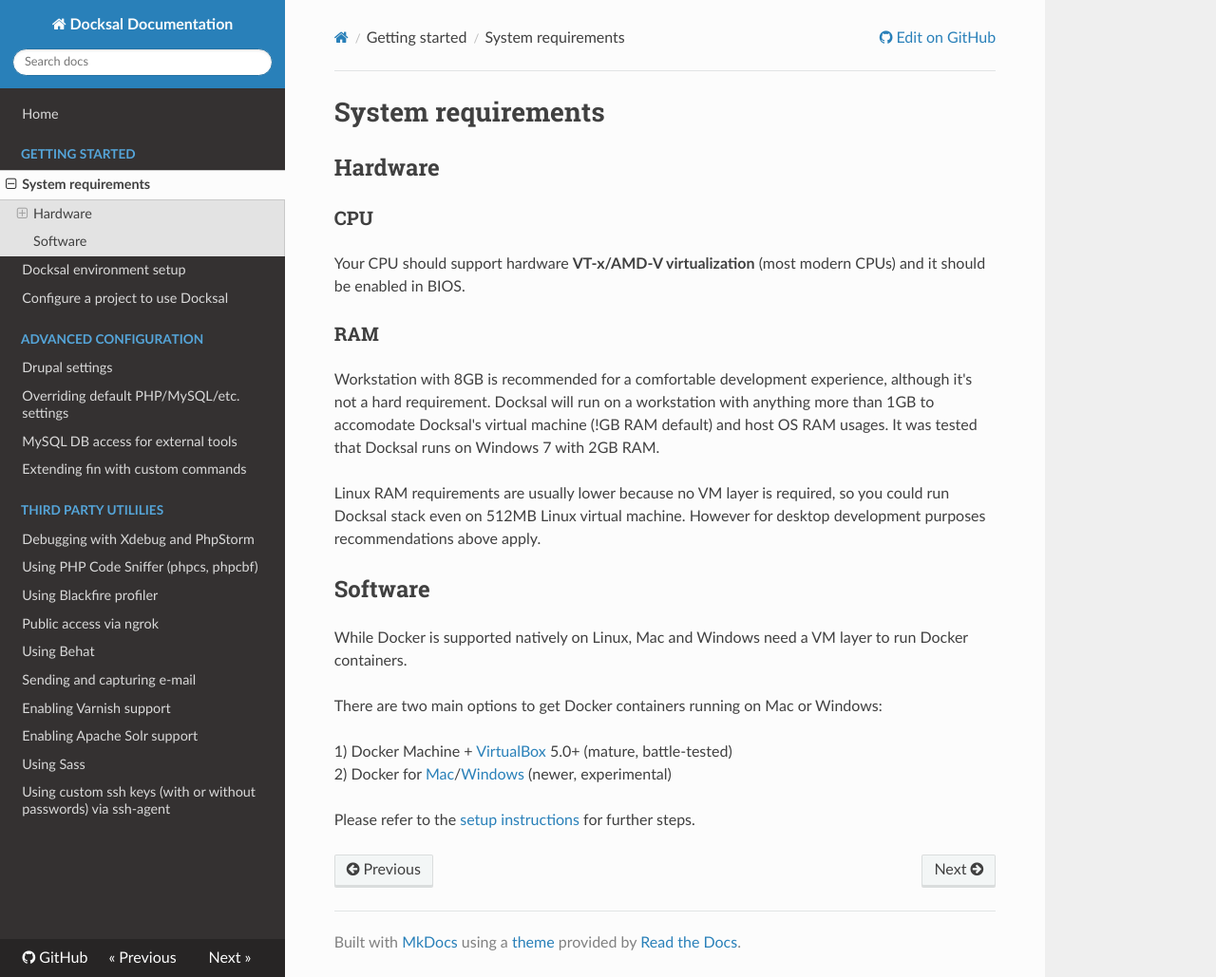
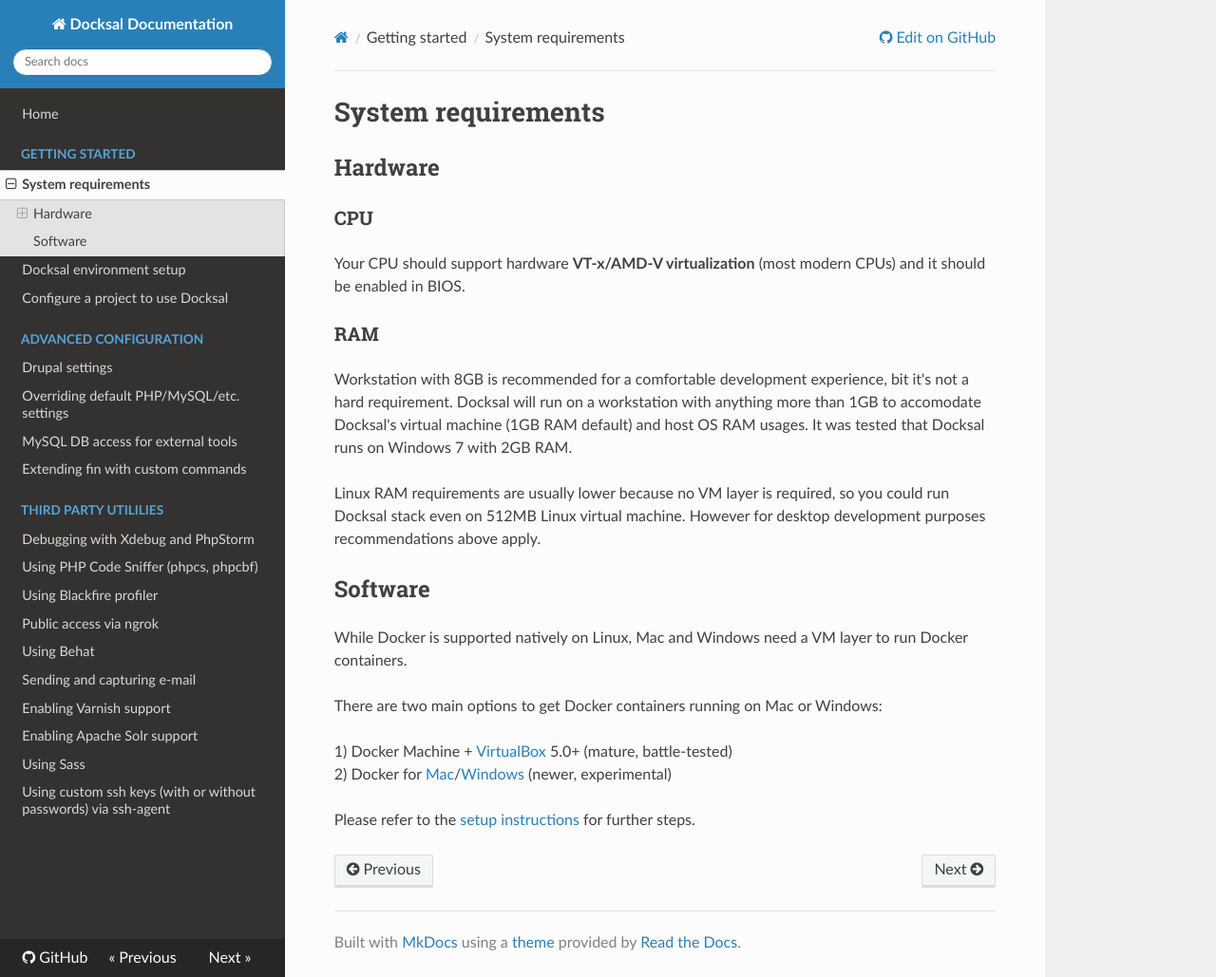
Before and after one commit to docksal/docksal, an MkDocs documentation site: the page built from docs/system-requirements.md, in a window 1280 px wide and 1029 px high. Shown: the whole window at 95% size. Built offline with MkDocs 1.6.1, drawn with Linux system fonts in a browser that asks for light colours; nearby versions of some CDN libraries; old or Windows-style settings are respelled for this version of MkDocs.

Commit message:
Update system-requirements.md

```diff
--- a/docs/system-requirements.md
+++ b/docs/system-requirements.md
@@ -8,7 +8,7 @@ Your CPU should support hardware **VT-x/AMD-V virtualization** (most modern CPUs
 
 ### RAM
 
-Workstation with 8GB is recommended for a comfortable development experience, although it's not a hard requirement. Docksal will run on a workstation with anything more than 1GB to accomodate Docksal's virtual machine (!GB RAM default) and host OS RAM usages. It was tested that Docksal runs on Windows 7 with 2GB RAM.
+Workstation with 8GB is recommended for a comfortable development experience, bit it's not a hard requirement. Docksal will run on a workstation with anything more than 1GB to accomodate Docksal's virtual machine (1GB RAM default) and host OS RAM usages. It was tested that Docksal runs on Windows 7 with 2GB RAM.
 
 Linux RAM requirements are usually lower because no VM layer is required, so you could run Docksal stack even on 512MB Linux virtual machine. However for desktop development purposes recommendations above apply.
 
```
